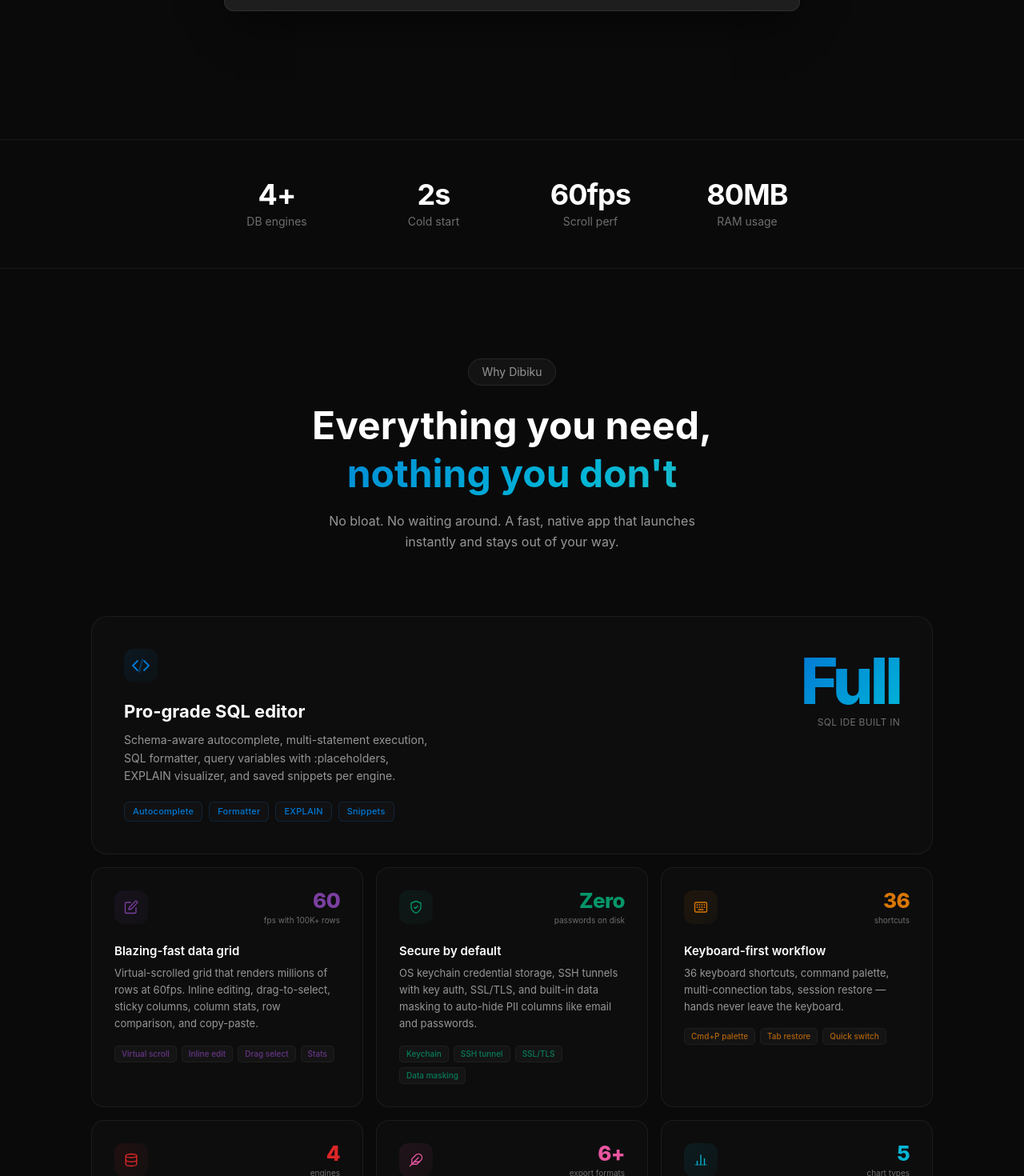
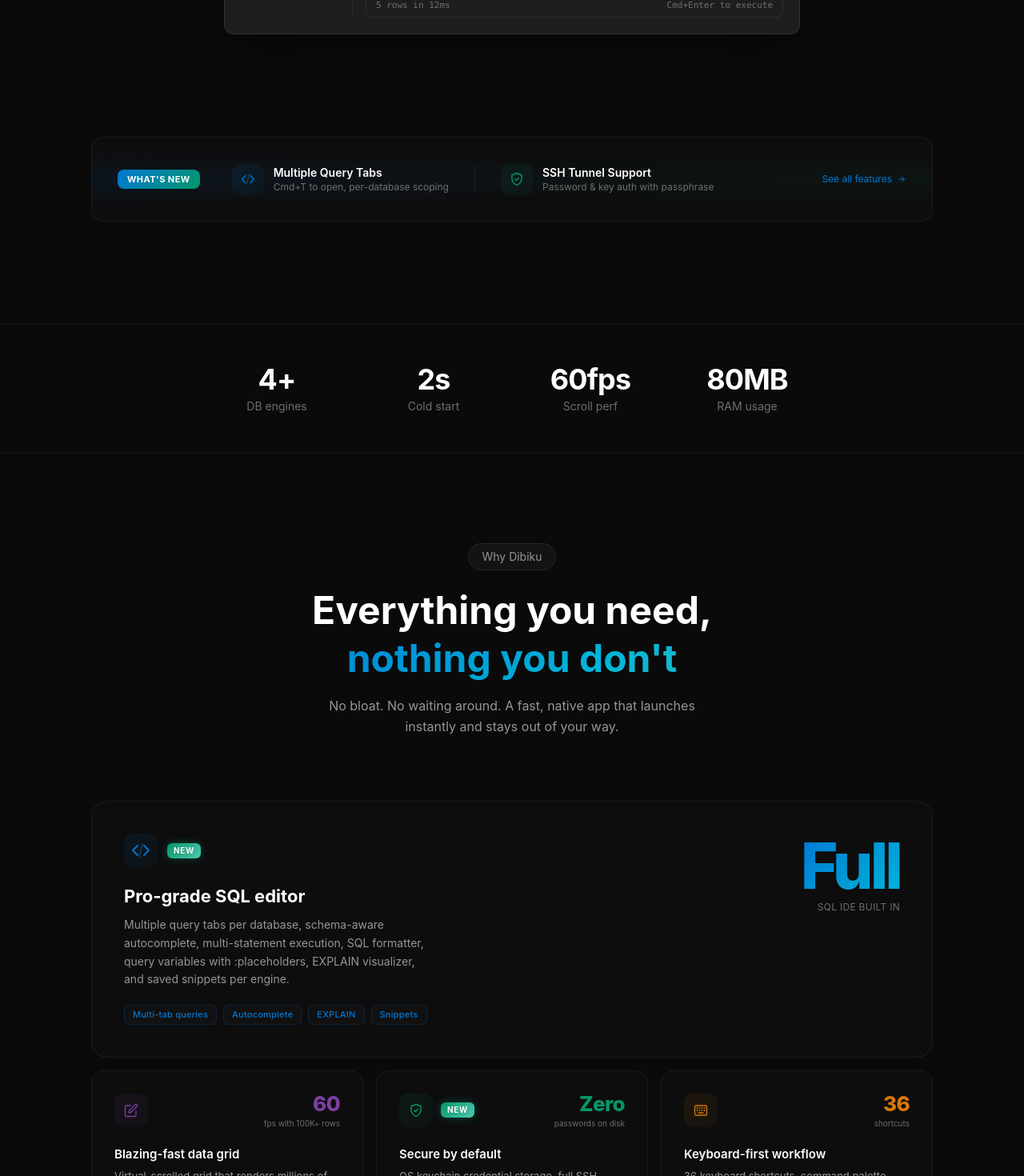
Before and after one commit to GetDibiku/dibiku-web, a Nuxt app: page / in a window 1280 px wide. Shown: the part 1160-2630 px from the top of the page at 80% size. Built offline with nearby package versions, Linux system fonts and the light colour scheme.

Commit message:
Update with WhatsNew

```diff
--- a/app/components/landing/Features.vue
+++ b/app/components/landing/Features.vue
@@ -21,8 +21,11 @@
         <div class="bento-glow" :style="{ background: `radial-gradient(ellipse at 20% 40%, ${FEATURES[0].gradient[0]}18, transparent 65%)` }" />
         <div class="relative flex flex-col md:flex-row items-start gap-8 md:gap-12 p-8 md:p-10">
           <div class="flex-1 min-w-0">
-            <div class="bento-icon" :style="iconBg(FEATURES[0])">
-              <FeatureIcon :name="FEATURES[0].icon" :color="FEATURES[0].gradient[0]" :size="24" />
+            <div class="flex items-center gap-3">
+              <div class="bento-icon" :style="iconBg(FEATURES[0])">
+                <FeatureIcon :name="FEATURES[0].icon" :color="FEATURES[0].gradient[0]" :size="24" />
+              </div>
+              <span v-if="FEATURES[0].isNew" class="new-badge">NEW</span>
             </div>
             <h3 class="text-[22px] font-bold text-white mb-2 mt-5">{{ FEATURES[0].title }}</h3>
             <p class="text-sm text-[var(--color-text-muted)] leading-relaxed max-w-[380px] mb-5">{{ FEATURES[0].desc }}</p>
@@ -53,8 +56,11 @@
         <div class="relative p-7">
           <!-- Top row: icon + stat -->
           <div class="flex items-start justify-between mb-5">
-            <div class="bento-icon" :style="iconBg(feature)">
-              <FeatureIcon :name="feature.icon" :color="feature.gradient[0]" :size="18" />
+            <div class="flex items-center gap-2.5">
+              <div class="bento-icon" :style="iconBg(feature)">
+                <FeatureIcon :name="feature.icon" :color="feature.gradient[0]" :size="18" />
+              </div>
+              <span v-if="feature.isNew" class="new-badge">NEW</span>
             </div>
             <div class="text-right">
               <span class="text-[26px] font-extrabold leading-none tracking-tight" :style="{ color: feature.gradient[0] }">{{ feature.stat }}</span>
@@ -164,7 +170,7 @@
 }
 
 const HOOD_STATS = [
-  { value: '55+', label: 'Features' },
+  { value: '60+', label: 'Features' },
   { value: '36', label: 'Shortcuts' },
   { value: '4', label: 'Engines' },
   { value: '6+', label: 'Export formats' },
@@ -179,12 +185,14 @@
     items: [
       'Full syntax highlighting & IntelliSense',
       'Schema-aware autocomplete',
-      'Multi-statement execution with tabs',
+      'Multiple query tabs per database (Cmd+T)',
+      'Multi-statement execution with result tabs',
       'SQL formatter (Cmd+Shift+F)',
       'Query variables — :user_id placeholders',
       'EXPLAIN query visualizer',
       'Saved queries & query history',
       'Query snippets per engine',
+      'Tab state persisted across sessions',
     ],
   },
   {
@@ -245,7 +253,8 @@
     items: [
       'Multi-connection tabs',
       'Multi-database sidebar',
-      'SSH tunnel (password + key)',
+      'SSH tunnel with password or key auth',
+      'SSH key passphrase support',
       'SSL/TLS with custom certificates',
       'OS keychain credentials',
       'Connection grouping with drag-drop',
@@ -452,4 +461,23 @@
 .hood-stat:hover {
   border-color: rgba(255, 255, 255, 0.1);
 }
+
+/* === New badge === */
+.new-badge {
+  display: inline-flex;
+  align-items: center;
+  padding: 2px 8px;
+  border-radius: 6px;
+  font-size: 10px;
+  font-weight: 700;
+  letter-spacing: 0.06em;
+  color: #fff;
+  background: linear-gradient(135deg, #059669, #4ec9b0);
+  text-shadow: 0 1px 2px rgba(0, 0, 0, 0.2);
+  animation: badge-glow 2s ease-in-out infinite alternate;
+}
+@keyframes badge-glow {
+  from { box-shadow: 0 0 6px rgba(5, 150, 105, 0.3); }
+  to { box-shadow: 0 0 14px rgba(5, 150, 105, 0.5); }
+}
 </style>
--- a/app/components/landing/Hero.vue
+++ b/app/components/landing/Hero.vue
@@ -14,7 +14,7 @@
 
     <!-- Subtitle -->
     <p class="text-lg text-[var(--color-text-muted)] max-w-[560px] mx-auto mb-9 leading-relaxed">
-      A lightning-fast desktop client with a full SQL editor, virtual scrolling data grid, ERD viewer, and 30+ keyboard shortcuts. MySQL, PostgreSQL, SQLite, and Redis — all in one app.
+      A lightning-fast desktop client with multi-tab SQL editor, SSH tunnels, virtual scrolling data grid, ERD viewer, and 30+ keyboard shortcuts. MySQL, PostgreSQL, SQLite, and Redis — all in one app.
     </p>
 
     <!-- CTA Button -->
--- /dev/null
+++ b/app/components/landing/WhatsNew.vue
@@ -0,0 +1,93 @@
+<template>
+  <section class="max-w-[1100px] mx-auto px-6 py-12">
+    <div class="whats-new-banner">
+      <div class="banner-glow" />
+      <div class="relative flex flex-col sm:flex-row items-center gap-6 sm:gap-10 p-6 sm:p-8">
+        <!-- Badge -->
+        <div class="flex items-center gap-3 shrink-0">
+          <span class="whats-new-pill">What's New</span>
+        </div>
+
+        <!-- Features -->
+        <div class="flex flex-col sm:flex-row items-center gap-4 sm:gap-8 flex-1">
+          <div class="flex items-center gap-3 group/item">
+            <div class="icon-circle" style="background: linear-gradient(135deg, #0078d418, #00b4d808)">
+              <svg width="18" height="18" viewBox="0 0 24 24" fill="none" stroke="#0078d4" stroke-width="1.8" stroke-linecap="round" stroke-linejoin="round">
+                <polyline points="16 18 22 12 16 6" /><polyline points="8 6 2 12 8 18" /><line x1="14" y1="4" x2="10" y2="20" stroke-opacity="0.4" />
+              </svg>
+            </div>
+            <div>
+              <div class="text-sm font-semibold text-white">Multiple Query Tabs</div>
+              <div class="text-xs text-[var(--color-text-dim)]">Cmd+T to open, per-database scoping</div>
+            </div>
+          </div>
+
+          <div class="hidden sm:block w-px h-8 bg-white/[0.08]" />
+
+          <div class="flex items-center gap-3 group/item">
+            <div class="icon-circle" style="background: linear-gradient(135deg, #05966918, #4ec9b008)">
+              <svg width="18" height="18" viewBox="0 0 24 24" fill="none" stroke="#059669" stroke-width="1.8" stroke-linecap="round" stroke-linejoin="round">
+                <path d="M12 22s8-4 8-10V5l-8-3-8 3v7c0 6 8 10 8 10z" /><polyline points="9 12 11 14 15 10" />
+              </svg>
+            </div>
+            <div>
+              <div class="text-sm font-semibold text-white">SSH Tunnel Support</div>
+              <div class="text-xs text-[var(--color-text-dim)]">Password & key auth with passphrase</div>
+            </div>
+          </div>
+        </div>
+
+        <!-- Arrow link -->
+        <a href="#features" class="text-xs text-[var(--color-accent)] hover:text-white transition-colors shrink-0 flex items-center gap-1.5 no-underline">
+          See all features
+          <svg width="12" height="12" viewBox="0 0 24 24" fill="none" stroke="currentColor" stroke-width="2"><path d="M5 12h14M12 5l7 7-7 7"/></svg>
+        </a>
+      </div>
+    </div>
+  </section>
+</template>
+
+<style scoped>
+.whats-new-banner {
+  position: relative;
+  border-radius: 16px;
+  overflow: hidden;
+  border: 1px solid rgba(255, 255, 255, 0.06);
+  background: rgba(255, 255, 255, 0.015);
+  transition: border-color 0.3s;
+}
+.whats-new-banner:hover {
+  border-color: rgba(255, 255, 255, 0.1);
+}
+
+.banner-glow {
+  position: absolute;
+  inset: 0;
+  background: radial-gradient(ellipse at 0% 50%, rgba(0, 120, 212, 0.08), transparent 50%),
+              radial-gradient(ellipse at 100% 50%, rgba(5, 150, 105, 0.06), transparent 50%);
+  pointer-events: none;
+}
+
+.whats-new-pill {
+  display: inline-flex;
+  align-items: center;
+  padding: 4px 12px;
+  border-radius: 8px;
+  font-size: 11px;
+  font-weight: 700;
+  letter-spacing: 0.04em;
+  color: #fff;
+  background: linear-gradient(135deg, #0078d4, #059669);
+  text-transform: uppercase;
+}
+
+.icon-circle {
+  width: 40px;
+  height: 40px;
+  border-radius: 12px;
+  display: flex;
+  align-items: center;
+  justify-content: center;
+  flex-shrink: 0;
+}
+</style>
--- a/app/config/landing.ts
+++ b/app/config/landing.ts
@@ -10,12 +10,14 @@
 export const FEATURES = [
   {
     title: 'Pro-grade SQL editor',
-    desc: 'Schema-aware autocomplete, multi-statement execution, SQL formatter, query variables with :placeholders, EXPLAIN visualizer, and saved snippets per engine.',
+    desc: 'Multiple query tabs per database, schema-aware autocomplete, multi-statement execution, SQL formatter, query variables with :placeholders, EXPLAIN visualizer, and saved snippets per engine.',
     stat: 'Full',
     statLabel: 'SQL IDE built in',
     gradient: ['#0078d4', '#00b4d8'],
     icon: 'code',
-    highlights: ['Autocomplete', 'Formatter', 'EXPLAIN', 'Snippets'],
+    highlights: ['Multi-tab queries', 'Autocomplete', 'EXPLAIN', 'Snippets'],
+    isNew: true,
+    newLabel: 'Now with query tabs',
   },
   {
     title: 'Blazing-fast data grid',
@@ -28,16 +30,18 @@
   },
   {
     title: 'Secure by default',
-    desc: 'OS keychain credential storage, SSH tunnels with key auth, SSL/TLS, and built-in data masking to auto-hide PII columns like email and passwords.',
+    desc: 'OS keychain credential storage, full SSH tunnel support with password and key-based auth, SSL/TLS, and built-in data masking to auto-hide PII columns.',
     stat: 'Zero',
     statLabel: 'passwords on disk',
     gradient: ['#059669', '#4ec9b0'],
     icon: 'shield',
-    highlights: ['Keychain', 'SSH tunnel', 'SSL/TLS', 'Data masking'],
+    highlights: ['SSH tunnel', 'Key auth', 'SSL/TLS', 'Data masking'],
+    isNew: true,
+    newLabel: 'SSH tunnels',
   },
   {
     title: 'Keyboard-first workflow',
-    desc: '36 keyboard shortcuts, command palette, multi-connection tabs, session restore — hands never leave the keyboard.',
+    desc: '36 keyboard shortcuts, command palette, multi-connection tabs, query tabs with Cmd+T/W, session restore — hands never leave the keyboard.',
     stat: '36',
     statLabel: 'shortcuts',
     gradient: ['#d97706', '#fbbf24'],
@@ -100,7 +104,7 @@
       'SSH tunnel & SSL support',
       'Export to CSV, JSON, SQL',
       'Full query history',
-      'Unlimited tabs & saved queries',
+      'Unlimited query tabs & saved queries',
       'Metrics Board with auto-refresh',
     ],
     cta: 'Start 14-day Free Trial',
--- a/app/pages/index.vue
+++ b/app/pages/index.vue
@@ -2,6 +2,7 @@
   <div class="min-h-screen">
     <Navbar />
     <Hero />
+    <WhatsNew />
     <StatsBar />
     <Features />
     <Comparison />
@@ -14,6 +15,7 @@
 <script setup lang="ts">
 import Navbar from '~/components/landing/Navbar.vue'
 import Hero from '~/components/landing/Hero.vue'
+import WhatsNew from '~/components/landing/WhatsNew.vue'
 import StatsBar from '~/components/landing/StatsBar.vue'
 import Features from '~/components/landing/Features.vue'
 import Comparison from '~/components/landing/Comparison.vue'
```
